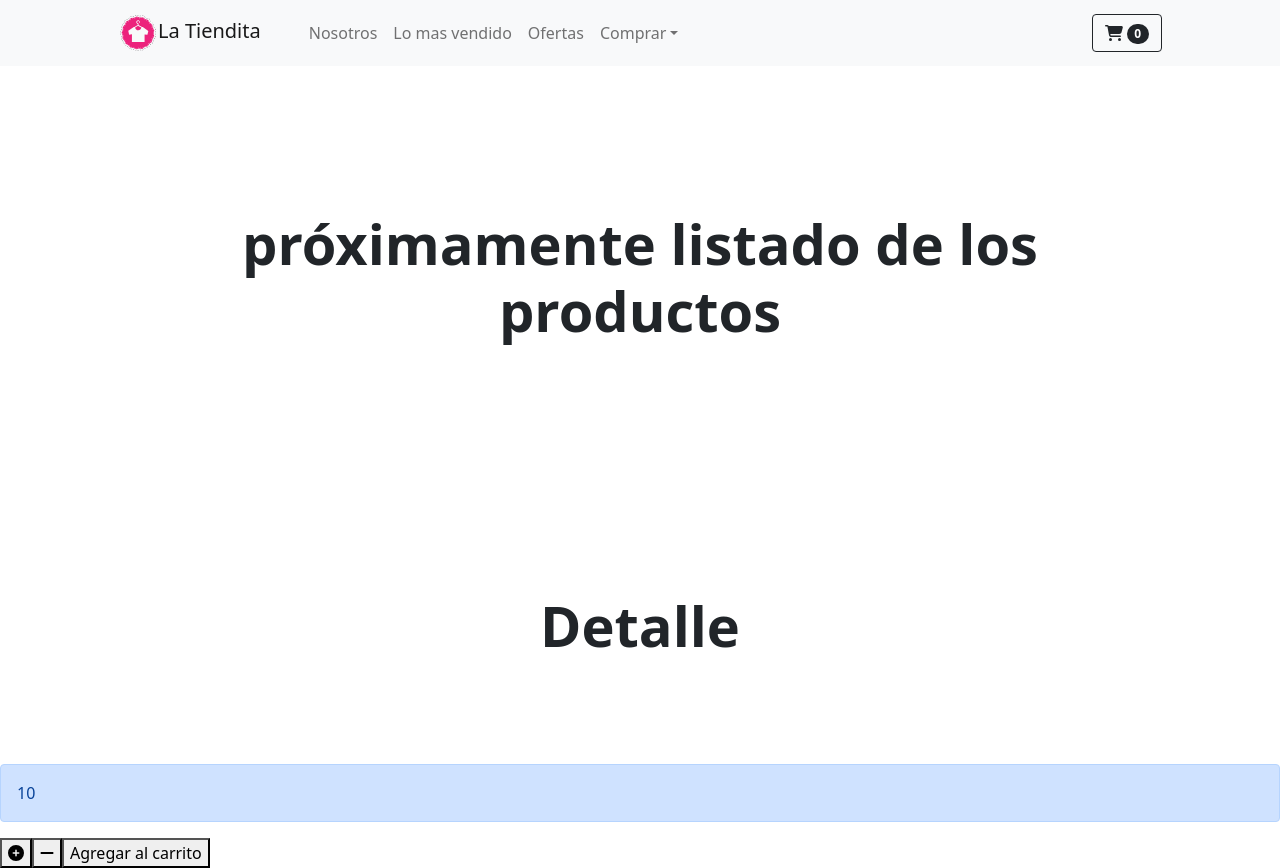
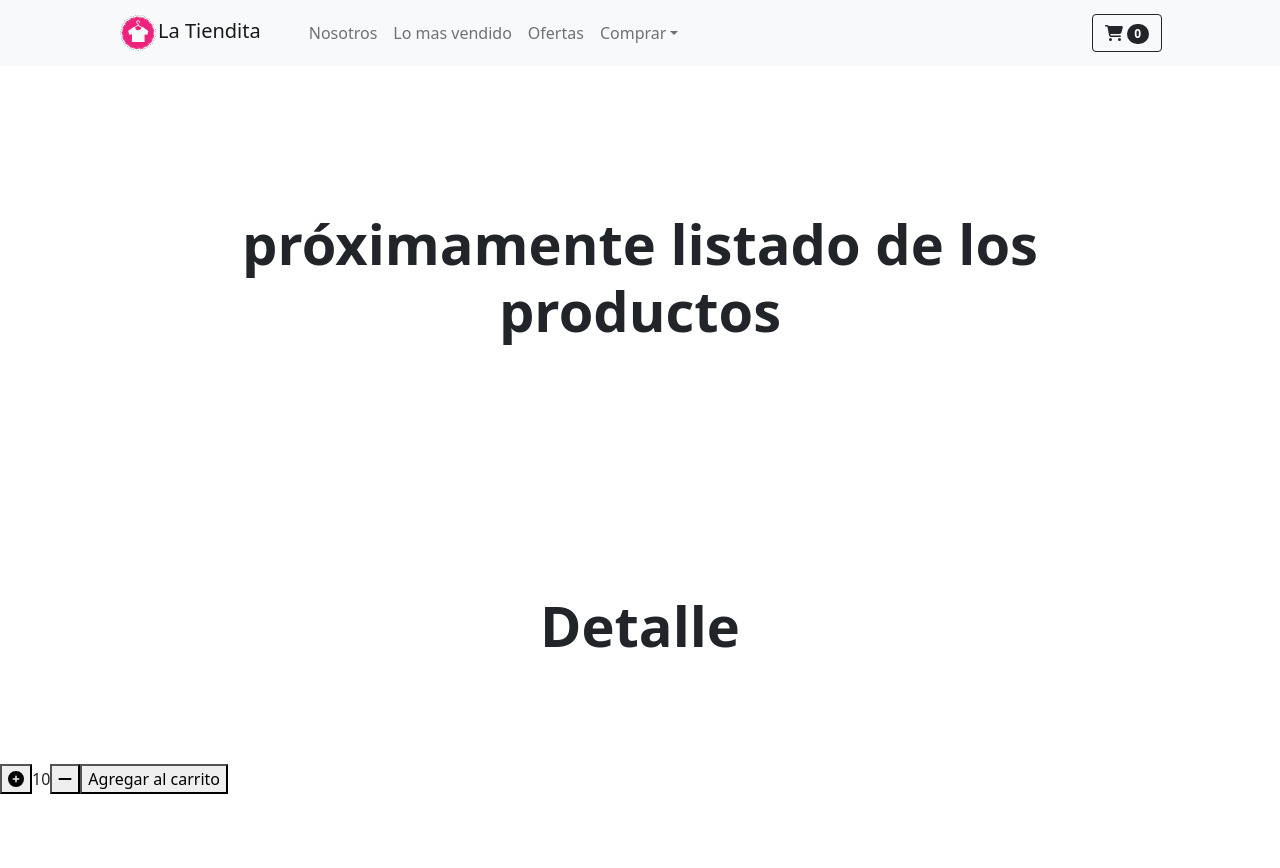
Before and after one commit to leomdqarg/PreEntrega1Bello, a React (Create React App) app: page / in a window 1280 px wide. After the commit the page ends 800 px from the top, so only its background shows below. Built offline with nearby package versions, Linux system fonts and the light colour scheme; the HTML template or start-up script is replaced by a standard one.

Commit message:
agregue itemcount

```diff
--- a/src/App.js
+++ b/src/App.js
@@ -10,7 +10,7 @@ function App() {
       <NavBar />
       <ItemListContainer greetings={`próximamente listado de los productos`} />
       <ItemDetailContainer />
-      <ItemCount initial={10} stock={20} onAdd={() => {console.log('added')}} ></ItemCount>
+      <ItemCount initial={10} stock={20} />
     </div>
   );
 }
--- a/src/components/ItemCount/ItemCount.js
+++ b/src/components/ItemCount/ItemCount.js
@@ -1,8 +1,21 @@
 import { FontAwesomeIcon } from "@fortawesome/react-fontawesome";
 import { faPlusCircle, faMinus } from "@fortawesome/free-solid-svg-icons";
 import { useState } from "react";
-const ItemListContainer = ({initial, stock, onAdd}) => {
+const ItemListContainer = ({initial, stock}) => {
+
     const [counter, setCounter] = useState(initial)
+
+    const onAdd = () => {
+        if (stock > 0)
+        {
+            stock = stock - counter
+            alert('Items agregado al carrito:' + counter )
+        }
+        else
+        {
+            alert('No hay stock')
+        }
+    }
 
     const incrementCounter = () => {
         console.log('incrementCounter', counter)
@@ -22,8 +35,8 @@ const ItemListContainer = ({initial, stock, onAdd}) => {
 
     return (
         <div>
-            <div className='alert alert-primary' role='alert'>{counter}</div>
             <button onClick={incrementCounter}><FontAwesomeIcon icon={faPlusCircle} /></button>
+            <span>{counter}</span>
             <button onClick={decrementCounter}><FontAwesomeIcon icon={faMinus} /></button>
             <button onClick={onAdd}>Agregar al carrito</button>
         </div>
```
